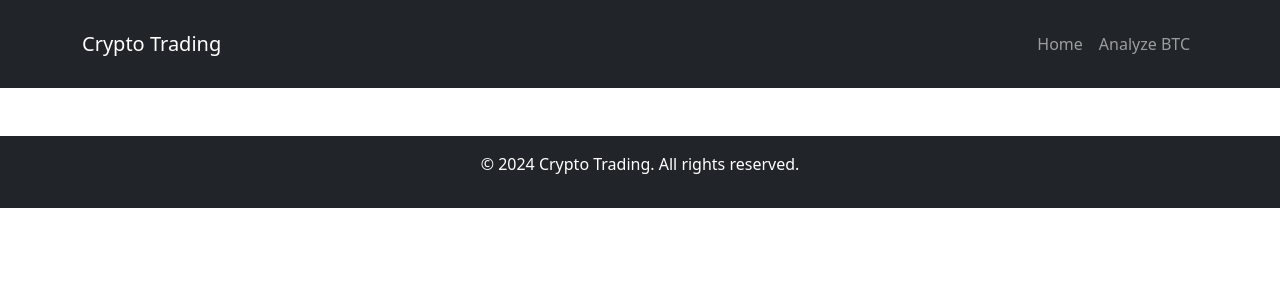
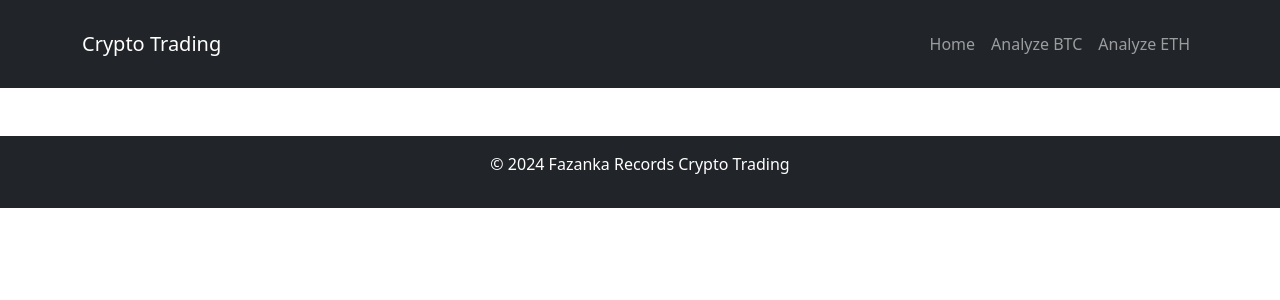
Before and after one commit to Ithinkimbulletproof/bybit_analysis, a Django app: template crypto_trading/analysis/templates/analysis/base.html in a window 1280 px wide. Shown: the top 300 px of the page. Run offline with Django 5.2, Linux system fonts and the light colour scheme; the template is opened without the code that fills it, so the values that code supplies are empty.

Commit message:
fix base, and previous commit rework bybit on kraken

```diff
--- a/crypto_trading/analysis/templates/analysis/base.html
+++ b/crypto_trading/analysis/templates/analysis/base.html
@@ -1,8 +1,9 @@
 <!DOCTYPE html>
-<html lang="en">
+<html lang="ru">
 <head>
     <meta charset="UTF-8">
     <meta name="viewport" content="width=device-width, initial-scale=1.0">
+    <meta name="description" content="Анализ криптовалют для торговли.">
     <title>{% block title %}Crypto Trading Analysis{% endblock %}</title>
     <link href="https://cdn.jsdelivr.net/npm/bootstrap@5.3.0/dist/css/bootstrap.min.css" rel="stylesheet">
 </head>
@@ -11,13 +12,19 @@
         <nav class="navbar navbar-expand-lg navbar-dark">
             <div class="container">
                 <a class="navbar-brand" href="/">Crypto Trading</a>
-                <div class="collapse navbar-collapse">
+                <button class="navbar-toggler" type="button" data-bs-toggle="collapse" data-bs-target="#navbarNav" aria-controls="navbarNav" aria-expanded="false" aria-label="Toggle navigation">
+                    <span class="navbar-toggler-icon"></span>
+                </button>
+                <div class="collapse navbar-collapse" id="navbarNav">
                     <ul class="navbar-nav ms-auto">
                         <li class="nav-item">
                             <a class="nav-link" href="/">Home</a>
                         </li>
                         <li class="nav-item">
                             <a class="nav-link" href="/analyze/BTCUSDT/">Analyze BTC</a>
+                        </li>
+                        <li class="nav-item">
+                            <a class="nav-link" href="/analyze/ETHUSDT/">Analyze ETH</a>
                         </li>
                     </ul>
                 </div>
@@ -31,7 +38,7 @@
     </main>
 
     <footer class="bg-dark text-white text-center py-3">
-        <p>&copy; 2024 Crypto Trading. All rights reserved.</p>
+        <p>&copy; 2024 Fazanka Records Crypto Trading</p>
     </footer>
 
     <script src="https://cdn.jsdelivr.net/npm/bootstrap@5.3.0/dist/js/bootstrap.bundle.min.js"></script>
```
